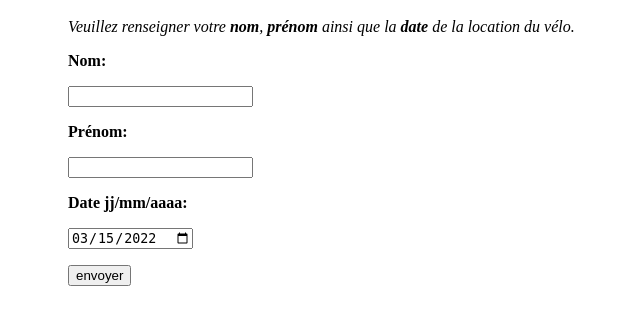
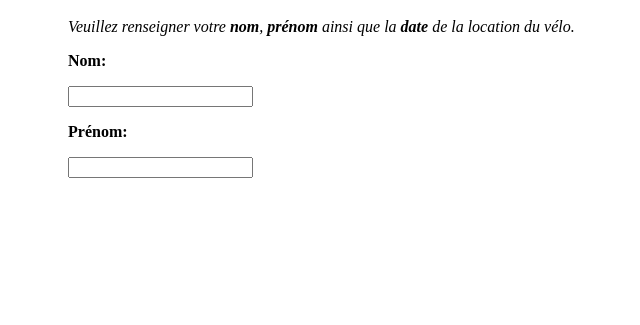
Before and after one commit to bastiensch25/systeme-de-pret, a Flask app: page / in a window 1280 px wide. Shown: the part 175-500 px from the top of the page, without its empty margins (60-700 px from the left). Run offline with Flask 2, Linux system fonts and the light colour scheme.

Commit message:
Update index.html

```diff
--- a/Page-web/templates/index.html
+++ b/Page-web/templates/index.html
@@ -33,9 +33,7 @@
                 <p><input type="text" name="nm" /></p>
                 <p><B>Prénom:</B></p>
                 <p><input type="text" name="pm" /></p>
-                <p><B>Date jj/mm/aaaa:</B></p>
-		<p><input type="date" id="start" name="dt" value="2022-03-15" min="2022-01-01" max="2022-6-31"></p>
-                <p><input type="submit" value="envoyer"/></p>
+
 
             </blockquote>
         </BLOCKQUOTE>
```
